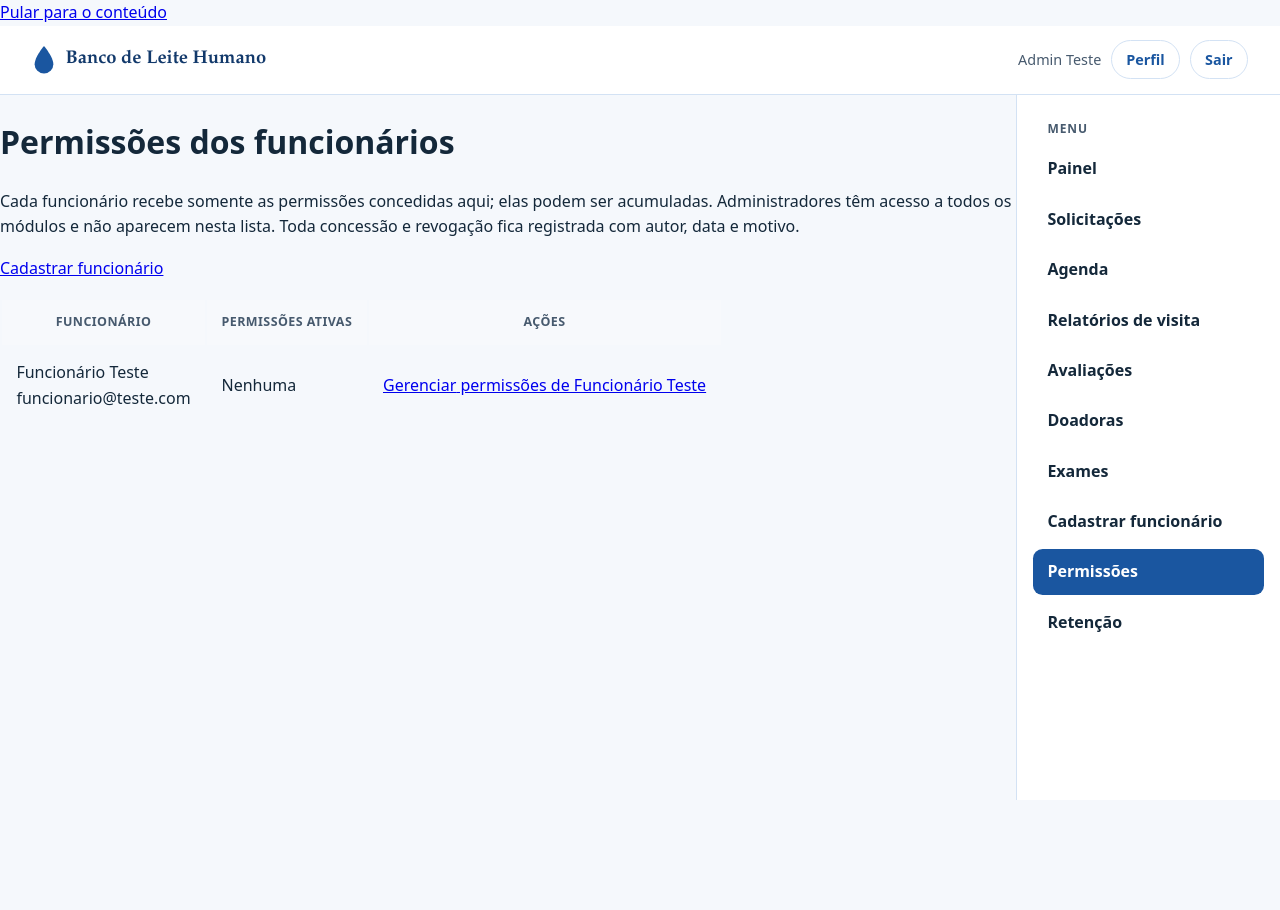
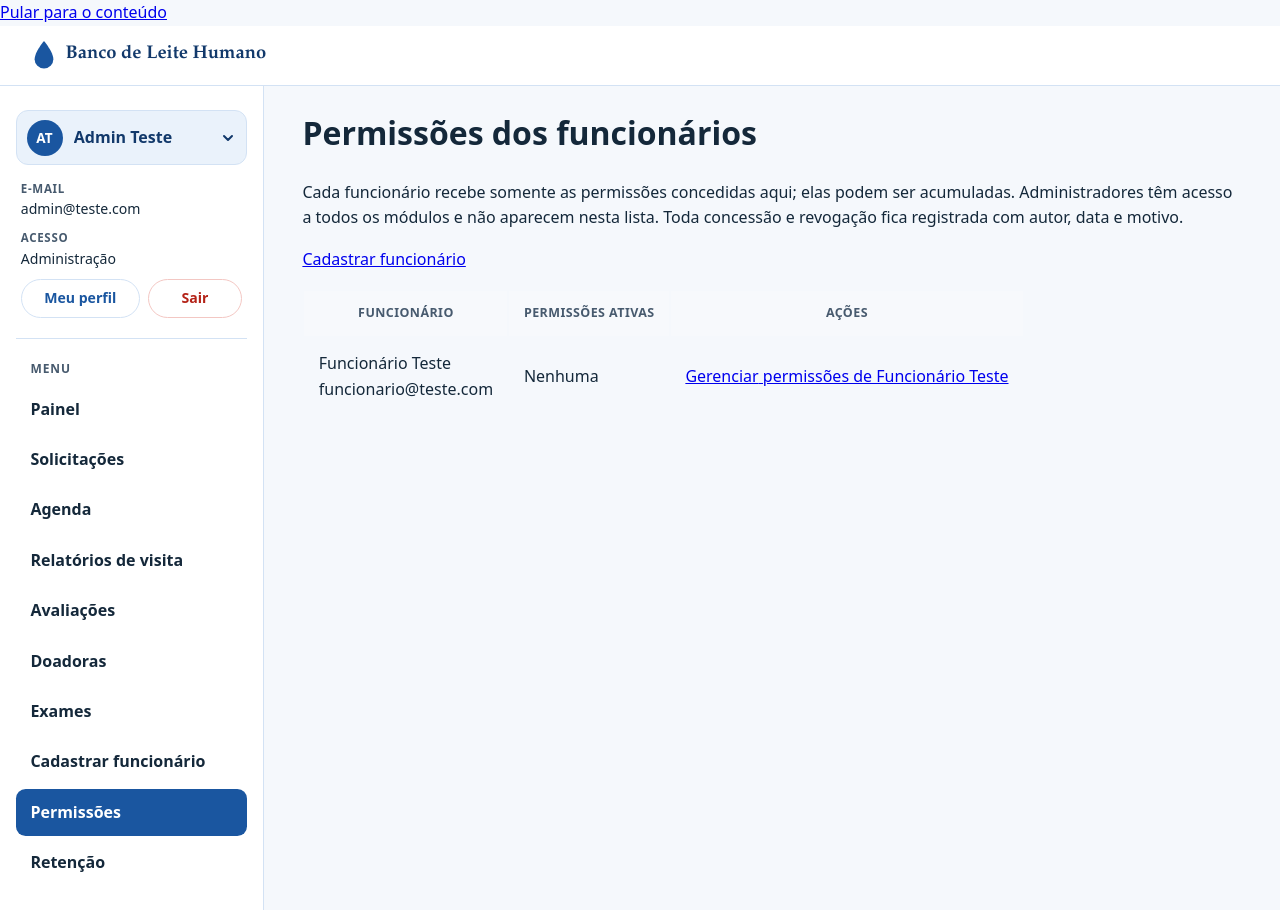
Before and after one commit to BlGMACK/FPA-Banco-de-Leite, a Laravel app: page /interno/permissoes in a window 1280 px wide. Before the commit the page ends 800 px from the top, so only its background shows below. Run offline with Laravel 12, Linux system fonts and the light colour scheme; a user stored in the database is signed in; data comes from the database, SQL or seed files in the repository; data that the repository does not hold is empty; style sheets or scripts are compiled from the project's sources.

Commit message:
feat: move o menu lateral para a esquerda com a conta no topo
O topo do menu mostra as iniciais e o nome de quem esta logado; ao
clicar, abre e-mail, tipo de acesso, "Meu perfil" e "Sair", que saem
da barra superior. O conteudo das telas internas ganha recuo lateral.
O teste de permissoes passa a conferir a ausencia do admin pela
tabela, ja que o e-mail agora aparece no menu.

Co-Authored-By: Claude Opus 5.5 <noreply@anthropic.com>

```diff
--- a/resources/css/app.css
+++ b/resources/css/app.css
@@ -166,7 +166,7 @@
 .blh-principal .btn-primary { --bs-btn-bg: var(--blh-azul); --bs-btn-border-color: var(--blh-azul); --bs-btn-hover-bg: var(--blh-azul-escuro); --bs-btn-hover-border-color: var(--blh-azul-escuro); }
 .blh-principal .alert { border-radius: .7rem; }
 /* ==========================================================================
-   Área interna: moldura com menu lateral à direita e painel
+   Área interna: moldura com menu lateral à esquerda e painel
    Mesmos tokens da área pública (--blh-*). As telas internas continuam
    com o conteúdo em Bootstrap até serem refeitas uma a uma.
    ========================================================================== */
@@ -183,37 +183,48 @@
 .blh-app *, .blh-app *::before, .blh-app *::after { box-sizing: border-box; }
 .blh-app :focus-visible { outline: 3px solid var(--blh-azul); outline-offset: 3px; }
 
-/* Barra superior (reaproveita .blh-topo da área pública) */
+/* Barra superior (reaproveita .blh-topo da área pública): marca e, abaixo de 62rem, o botão do menu */
 .blh-topo--interno .blh-wrap { max-width: none; }
-.blh-topo__usuario { display: flex; align-items: center; gap: .6rem; }
-.blh-topo__usuario form { margin: 0; }
-.blh-topo__nome { display: none; font-size: .9rem; color: var(--blh-tinta-suave); }
 button.blh-topo__acesso { background: #fff; font-family: inherit; line-height: inherit; cursor: pointer; }
 .blh-topo__menu { display: inline-block; }
-@media (min-width: 40rem) { .blh-topo__nome { display: inline; } }
-.blh-topo--interno .blh-topo__linha { flex-wrap: wrap; }
-@media (max-width: 39.99rem) {
-    .blh-topo__usuario { gap: .35rem; }
-    .blh-topo--interno .blh-topo__acesso { padding: .35rem .6rem; font-size: .82rem; }
-}
 
-/* Corpo: conteúdo à esquerda, menu empilhado à direita (a partir de 62rem) */
+/* Corpo: menu empilhado à esquerda (a partir de 62rem) e conteúdo à direita */
 .blh-interno { flex: 1; display: grid; grid-template-columns: minmax(0, 1fr); align-items: stretch; }
 .blh-principal { min-width: 0; }
+.blh-principal .container { padding-inline: clamp(1rem, 3vw, 2.75rem); }
 .blh-cabecalho { background: #fff; border-bottom: 1px solid var(--blh-azul-borda); padding-block: 1rem; }
 
 .blh-lateral { background: #fff; border-bottom: 1px solid var(--blh-azul-borda); }
 .blh-lateral__interno { padding: 1rem; }
 .blh-lateral__rotulo { margin: 0 0 .5rem .9rem; font-size: .75rem; font-weight: 700; letter-spacing: .08em; text-transform: uppercase; color: var(--blh-tinta-suave); }
 .blh-lateral ul { display: flex; flex-direction: column; gap: .25rem; margin: 0; padding: 0; list-style: none; }
-.blh-lateral a { display: block; padding: .65rem .9rem; border-radius: .6rem; color: var(--blh-tinta); font-weight: 600; text-decoration: none; }
-.blh-lateral a:hover { background: var(--blh-azul-claro); color: var(--blh-azul-escuro); }
-.blh-lateral a[aria-current="page"] { background: var(--blh-azul); color: #fff; }
+.blh-lateral nav a { display: block; padding: .65rem .9rem; border-radius: .6rem; color: var(--blh-tinta); font-weight: 600; text-decoration: none; }
+.blh-lateral nav a:hover { background: var(--blh-azul-claro); color: var(--blh-azul-escuro); }
+.blh-lateral nav a[aria-current="page"] { background: var(--blh-azul); color: #fff; }
+
+/* Conta no topo do menu: nome da pessoa logada; ao clicar, dados, perfil e saída */
+.blh-conta { margin-bottom: 1.25rem; padding-bottom: 1.25rem; border-bottom: 1px solid var(--blh-azul-borda); }
+.blh-conta__botao { display: flex; align-items: center; gap: .7rem; width: 100%; padding: .55rem .6rem; background: var(--blh-azul-claro); border: 1px solid var(--blh-azul-borda); border-radius: .75rem; color: var(--blh-azul-escuro); font: inherit; font-weight: 700; text-align: left; cursor: pointer; }
+.blh-conta__botao:hover { border-color: var(--blh-azul-medio); }
+.blh-conta__avatar { display: inline-grid; place-items: center; flex: none; width: 2.25rem; height: 2.25rem; border-radius: 50%; background: var(--blh-azul); color: #fff; font-size: .85rem; letter-spacing: .02em; }
+.blh-conta__nome { flex: 1; min-width: 0; overflow: hidden; text-overflow: ellipsis; white-space: nowrap; }
+.blh-conta__seta { flex: none; width: 1rem; height: 1rem; }
+.blh-conta__botao[aria-expanded="true"] .blh-conta__seta { transform: rotate(180deg); }
+.blh-conta__botao[aria-expanded="true"] .blh-conta__nome { white-space: normal; }
+.blh-conta__dados { margin: .9rem .3rem 0; font-size: .88rem; }
+.blh-conta__dados dt { font-size: .72rem; font-weight: 700; letter-spacing: .06em; text-transform: uppercase; color: var(--blh-tinta-suave); }
+.blh-conta__dados dd { margin: 0 0 .55rem; overflow-wrap: anywhere; }
+.blh-conta__acoes { display: flex; gap: .5rem; margin: .4rem .3rem 0; }
+.blh-conta__acoes form { flex: 1; margin: 0; }
+.blh-conta__acao { display: block; flex: 1; width: 100%; padding: .45rem .7rem; background: #fff; border: 1px solid var(--blh-azul-borda); border-radius: 2rem; color: var(--blh-azul); font: inherit; font-size: .88rem; font-weight: 600; text-align: center; text-decoration: none; cursor: pointer; }
+.blh-conta__acao:hover, .blh-conta__acao[aria-current="page"] { background: var(--blh-azul-claro); color: var(--blh-azul-escuro); }
+.blh-conta__acao--sair { color: #b42318; border-color: #f3c7c3; }
+.blh-conta__acao--sair:hover { background: #fdecea; color: #8f1d14; }
 
 @media (min-width: 62rem) {
-    .blh-interno { grid-template-columns: minmax(0, 1fr) 16.5rem; }
-    .blh-principal { grid-column: 1; grid-row: 1; }
-    .blh-lateral { display: block !important; grid-column: 2; grid-row: 1; border-bottom: 0; border-left: 1px solid var(--blh-azul-borda); }
+    .blh-interno { grid-template-columns: 16.5rem minmax(0, 1fr); }
+    .blh-principal { grid-column: 2; grid-row: 1; }
+    .blh-lateral { display: block !important; grid-column: 1; grid-row: 1; border-bottom: 0; border-right: 1px solid var(--blh-azul-borda); }
     .blh-lateral__interno { position: sticky; top: 0; padding: 1.5rem 1rem; }
     .blh-topo__menu { display: none; }
 }
--- a/resources/views/layouts/app.blade.php
+++ b/resources/views/layouts/app.blade.php
@@ -15,12 +15,7 @@
                 <svg viewBox="0 0 200 250" aria-hidden="true" focusable="false"><path fill="#e8a317" d="M100 6C100 6 22 98 22 158a78 78 0 0 0 156 0C178 98 100 6 100 6Z"/></svg>
                 <span>Banco de Leite Humano</span>
             </a>
-            <div class="blh-topo__usuario">
-                <span class="blh-topo__nome">{{ Auth::user()->name }}</span>
-                <a class="blh-topo__acesso" href="{{ route('profile.edit') }}">Perfil</a>
-                <form method="POST" action="{{ route('logout') }}">@csrf<button class="blh-topo__acesso" type="submit">Sair</button></form>
-                <button class="blh-topo__acesso blh-topo__menu" type="button" data-bs-toggle="collapse" data-bs-target="#navegacao" aria-controls="navegacao" aria-expanded="false">Menu</button>
-            </div>
+            <button class="blh-topo__acesso blh-topo__menu" type="button" data-bs-toggle="collapse" data-bs-target="#navegacao" aria-controls="navegacao" aria-expanded="false">Menu</button>
         </div>
     </header>
     <div class="blh-interno">
--- a/resources/views/layouts/navigation.blade.php
+++ b/resources/views/layouts/navigation.blade.php
@@ -1,5 +1,32 @@
-<nav id="navegacao" class="collapse blh-lateral" aria-label="Navegação principal">
+@php
+    $usuario = Auth::user();
+    $iniciais = collect(preg_split('/\s+/', trim($usuario->name)))->filter()->map(fn (string $parte): string => mb_substr($parte, 0, 1))->pipe(
+        fn ($partes) => mb_strtoupper($partes->first().($partes->count() > 1 ? $partes->last() : ''))
+    );
+@endphp
+<aside id="navegacao" class="collapse blh-lateral">
     <div class="blh-lateral__interno">
+        <section class="blh-conta" aria-label="Sua conta">
+            <button class="blh-conta__botao" type="button" data-bs-toggle="collapse" data-bs-target="#conta-dados" aria-controls="conta-dados" aria-expanded="false">
+                <span class="blh-conta__avatar" aria-hidden="true">{{ $iniciais }}</span>
+                <span class="blh-conta__nome">{{ $usuario->name }}</span>
+                <svg class="blh-conta__seta" viewBox="0 0 16 16" aria-hidden="true" focusable="false"><path d="M4 6l4 4 4-4" fill="none" stroke="currentColor" stroke-width="2" stroke-linecap="round" stroke-linejoin="round"/></svg>
+            </button>
+            <div id="conta-dados" class="collapse">
+                <dl class="blh-conta__dados">
+                    <dt>E-mail</dt>
+                    <dd>{{ $usuario->email }}</dd>
+                    <dt>Acesso</dt>
+                    <dd>{{ $usuario->isAdmin() ? 'Administração' : 'Equipe' }}</dd>
+                </dl>
+                <div class="blh-conta__acoes">
+                    <a class="blh-conta__acao" href="{{ route('profile.edit') }}" @if (request()->routeIs('profile.*')) aria-current="page" @endif>Meu perfil</a>
+                    <form method="POST" action="{{ route('logout') }}">@csrf<button class="blh-conta__acao blh-conta__acao--sair" type="submit">Sair</button></form>
+                </div>
+            </div>
+        </section>
+
+        <nav aria-label="Navegação principal">
             <p class="blh-lateral__rotulo">Menu</p>
             <ul>
                 <li><a href="{{ route('dashboard') }}" @if (request()->routeIs('dashboard')) aria-current="page" @endif>Painel</a></li>
@@ -29,5 +56,6 @@
                     <li><a href="{{ route('interno.retencao.index') }}" @if (request()->routeIs('interno.retencao.*')) aria-current="page" @endif>Retenção</a></li>
                 @endcan
             </ul>
+        </nav>
     </div>
-</nav>
+</aside>
```
Also changed, not shown: docs/frontend/DESENVOLVIMENTO.md (+1 -1 lines), tests/Feature/InternalAccessTest.php (+12 -0 lines), tests/Feature/PermissaoWebTest.php (+1 -1 lines). Lines whose indentation alone changed are shown as unchanged.
